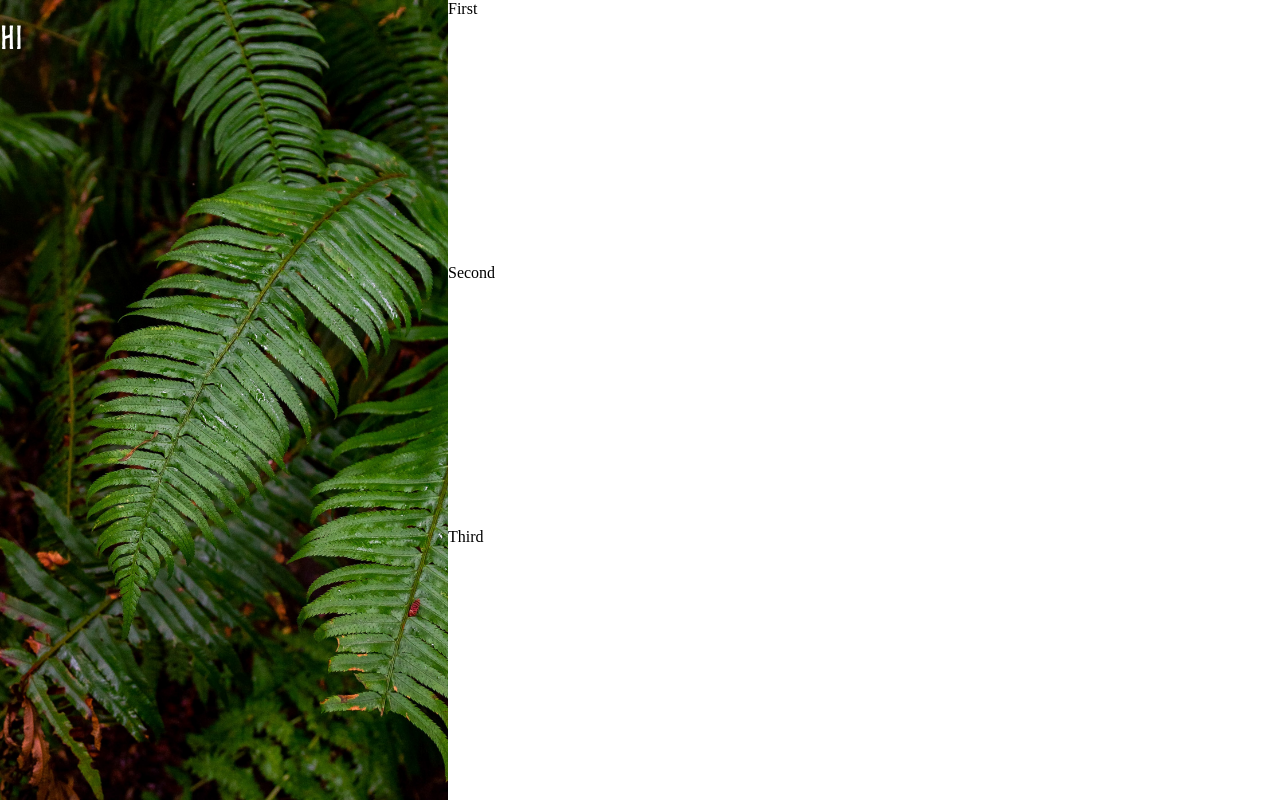
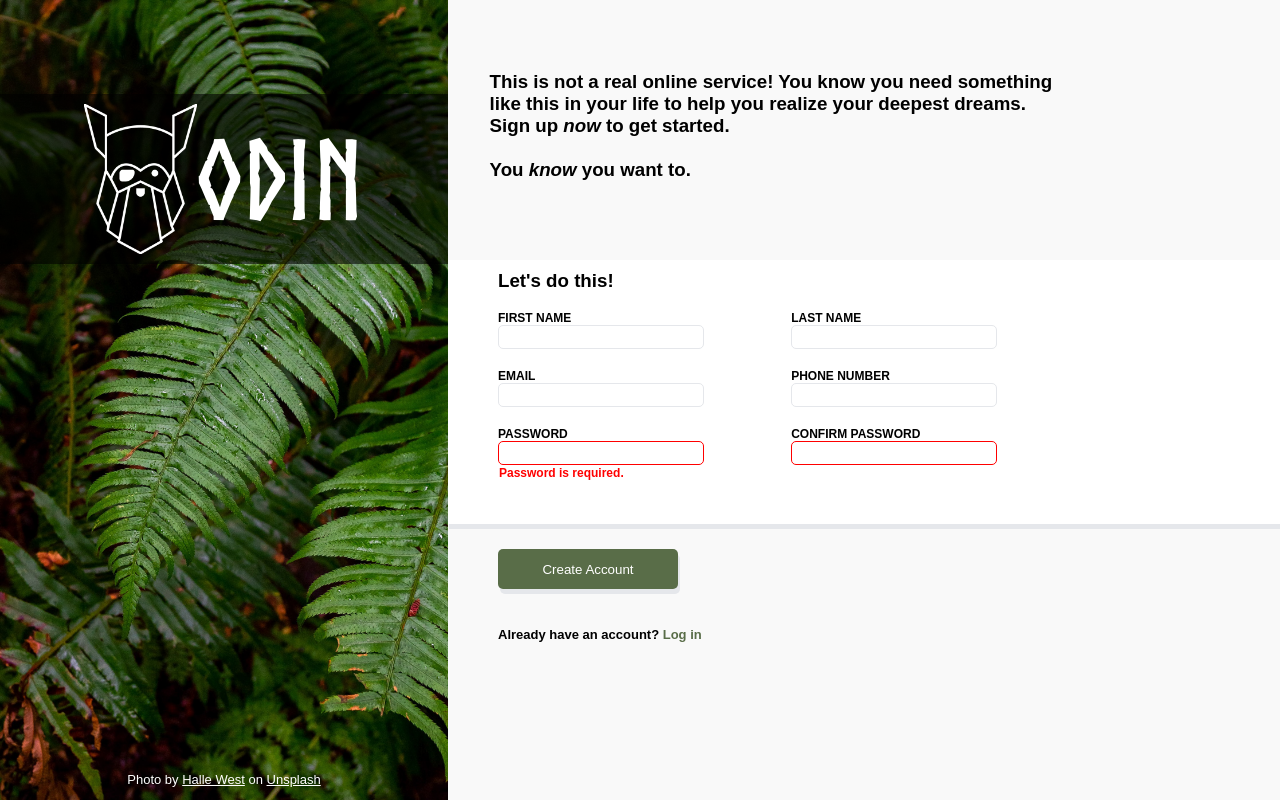
Before and after one commit to ultraWiseWater/odin-sign-up, a plain HTML site: page index.html in a window 1280 px wide. Drawn offline with Linux system fonts and the light colour scheme.

Commit message:
Finish image part

```diff
--- a/index.html
+++ b/index.html
@@ -8,12 +8,68 @@
     <body>
         <div class="main">
             <div class="left">
-                <h1>Hi</h1>
+                <div class="forimage">
+                    <div class="semi-transparent">
+                        <img src="./images/odin-lined.png" alt="odin-logo" height="150px">
+                        <div>ODIN</div>
+                    </div>
+                </div>
+                <div class="forFooter">
+                    <p class="p-footer">Photo by <a href="unsplash.com">Halle West</a> on <a href="unsplash.com">Unsplash</a></p>
+                </div>
             </div>
             <div class="right">
-                <div class="first">First</div>
-                <div class="second">Second</div>
-                <div class="third">Third</div>
+                <div class="first">
+                    <h3>
+                        This is not a real online service! You know you need something <br/>
+                        like this in your life to help you realize your deepest dreams. <br/>
+                        Sign up <em>now</em> to get started.
+                        <br/><br/>
+                        You <em>know</em> you want to.
+                    </h3>
+                </div>
+                <form action="" method="get">
+                    <div class="second">
+                        <h3 style="margin-left: 50px; padding-top: 10px;"">Let's do this!</h3>
+                        <div class="form-main-div">
+                            <div class="form-divs">
+                                <div class="form-div">
+                                    <label for="firstName">FIRST NAME</label>
+                                    <input type="text" id="firstname">
+                                </div>
+                                <div class="form-div">
+                                    <label for="email">EMAIL</label>
+                                    <input type="email" id="email">
+                                </div>
+                                <div class="form-div">
+                                    <label for="password">PASSWORD</label>
+                                    <input type="password" id="password" required>
+                                    <p id="error"></p>
+                                </div>
+                            </div>
+                            <div class="form-divs">
+                                <div class="form-div">
+                                    <label for="LastName">LAST NAME</label>
+                                    <input type="text" id="lastname">
+                                </div>
+                                <div class="form-div">
+                                    <label for="PhoneNumber">PHONE NUMBER</label>
+                                    <input type="tel" id="phonenumber">
+                                </div>
+                                <div class="form-div">
+                                    <label for="confirmpassword">CONFIRM PASSWORD</label>
+                                    <input type="password" id="confirmpassword" required>
+                                </div>
+                            </div>
+                        </div>
+                    </div>
+                    <div class="third">
+                        <button type="submit" class="button">Create Account</button>
+                    </div>
+                </form>
+                <div class="hyperlink">
+                    <p>Already have an account? <a href="" class="login">Log in</a></p>
+                </div>
             </div>
         </div>
     </body>
--- a/main.js
+++ b/main.js
@@ -0,0 +1,15 @@
+document.addEventListener('DOMContentLoaded', function(){
+    let password = document.querySelector('#password').value;
+    let confirmpassword = document.querySelector('#confirmpassword').value;
+    let error = document.querySelector('#error');
+
+    if(password == "" && confirmpassword == ""){
+        error.innerHTML="Password is required."
+    }
+    else if(password !== confirmpassword){
+        error.innerHTML = "passwords do not match"
+    }
+    else if(password === confirmpassword){
+        error.innerHTML = ""
+    }
+})
--- a/style.css
+++ b/style.css
@@ -1,13 +1,15 @@
 @font-face {
     font-family: Norse-Bold;
-    src: url(../fonts/Norse-Bold.otf);
+    src: url(../odin-sign-up/fonts/Norse-Bold.otf);
   }
 
-  h1 {
-    font-family: Norse-Bold, sans-serif;
+h1 {
+    font-family: Norse-Bold;
   }
 body{
-margin: 0;
+    margin: 0;
+    padding: 0;
+    font-family: sans-serif;
 }
 .main{
     display: flex;
@@ -21,17 +23,108 @@ margin: 0;
     background-repeat: no-repeat;
     background-size: cover;
     color: white;
+    display: flex;
+    flex-direction: column;
 }
 .right{
     display: flex;
     flex-direction: column;
+    background-color: #f9f9f9;
+    width: 65vw;
 }
 .first{
-    height: 33vh;
+    height: 25vh;
+    display: flex;
+    justify-content: flex-start;
+    align-items: flex-end;
+    margin-left: 5%;
+    margin-bottom: 5%;
 }
 .second{
     height: 33vh;
+    background-color: white;
+    box-shadow: 1px 5px #e5e7eb;
+}
+.form-main-div{
+    display: flex;
+    flex-direction: row;
+    margin-left: 50px;
+    width: 60%;
+    justify-content: space-between;
+}
+.form-div{
+    display: flex;
+    flex-direction: column;
+    margin-bottom: 20px;
+    font-size: 12px;
+    font-weight: 600;
+}
+input{
+    border: 1px solid #E5e7eb;
+    width: 200px;
+    height: 20px;
+    border-radius: 5px;
+}
+input:focus{
+    border: 1px solid blue;
+}
+input:invalid{
+    border: 1px solid red;
+}
+#error{
+    color: red;
+    font: 10px;
+    margin: 1px;
 }
 .third{
+    margin-left: 50px;
+    margin-top: 25px;
+}
+button{
+    background-color: #596d48;
+    color: white;
+    width: 180px;
+    height: 40px;
+    border-radius: 5px;
+    border: none;
+    box-shadow: 2px 5px #e5e7eb;
+}
+.hyperlink{
+    margin-left: 50px;
+    margin-top: 25px;
+    font-weight: 600;
+    font-size: small;
+}
+.login{
+    color: #596d48;
+    text-decoration: none;
+}
+a{
+    color: white;
+}
+.p-footer{
+    font-size: small;
+}
+.forimage{
     height: 33vh;
+    display: flex;
+    align-items: flex-end;
 }
+.forFooter{
+    height: 67vh;
+    display: flex;
+    align-items: flex-end;
+    justify-content: center;
+    /* width: 35vh; */
+}
+.semi-transparent{
+    display: flex;
+    flex-direction: row;
+    width: 100%;
+    justify-content: center;
+    align-items: center;
+    background: rgba(0, 0, 0, 0.6);
+    font-family: Norse-Bold;
+    font-size: 110px;
+    padding: 10px 0 10px 0;
+}
```
